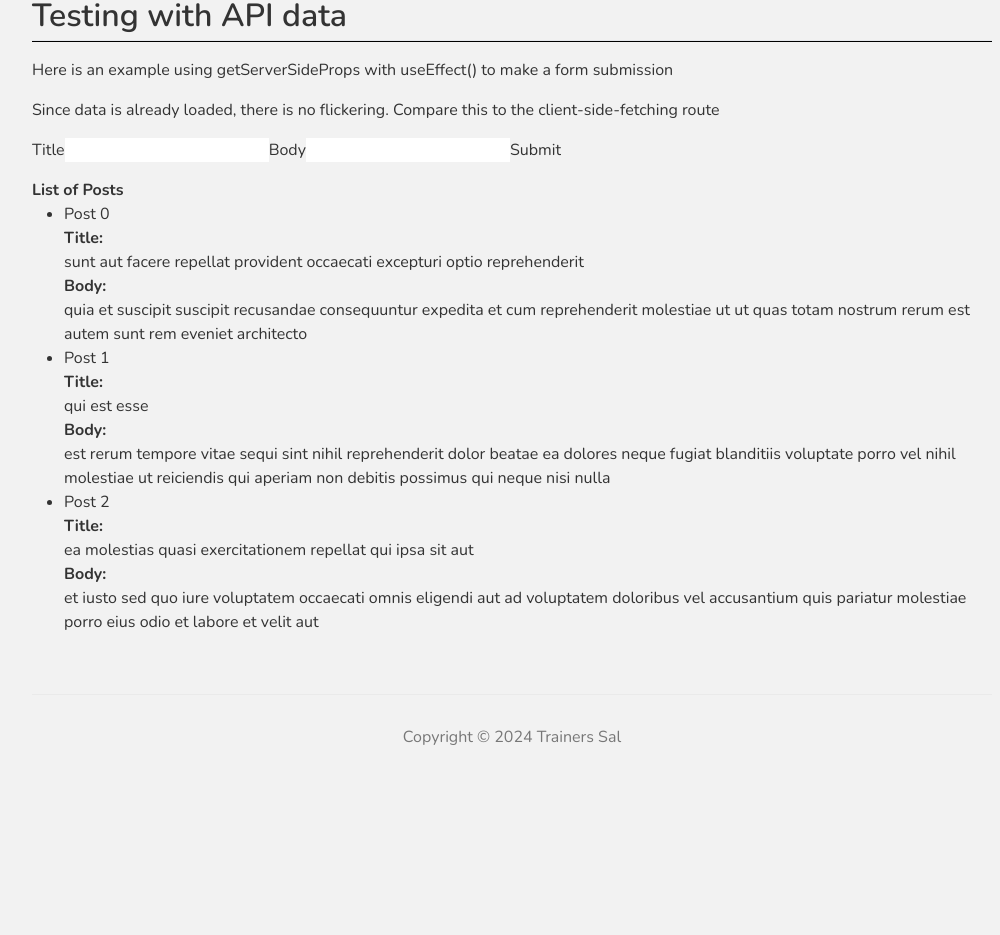
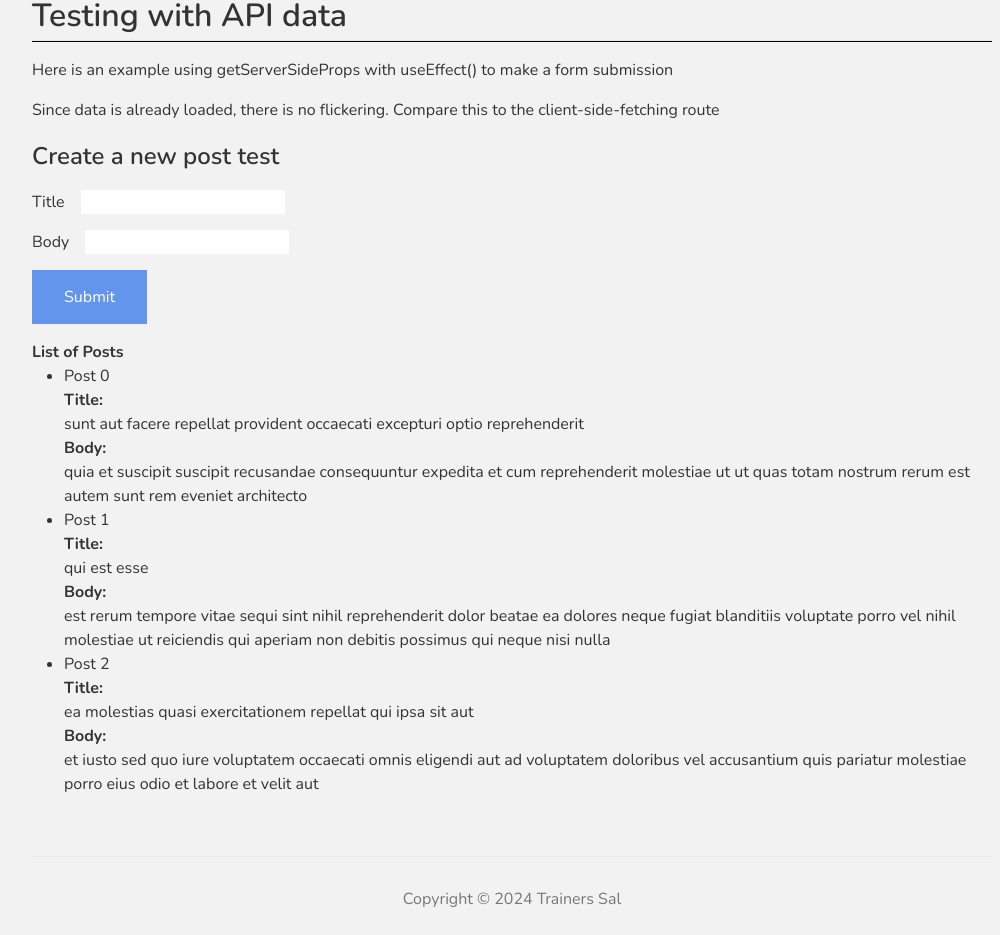
Before and after one commit to salvillalon45/the-nextjs-pagesrouter-guide, a Next.js app: page /server-side-rendering in a window 1280 px wide. Shown: the part 900-1835 px from the top of the page, without its empty margins (128-1128 px from the left). Before the commit the page ends 1679 px from the top, so only its background shows below. Built offline with nearby package versions, Linux system fonts and the light colour scheme.

Commit message:
cleaning server-side example

```diff
--- a/src/pages/api/posts.ts
+++ b/src/pages/api/posts.ts
@@ -2,14 +2,11 @@
 import { Posts } from '@/types/types';
 import type { NextApiRequest, NextApiResponse } from 'next';
 
-interface PostData {
-	postTitle: string;
-	postBody: string;
+interface PostsDBData {
+	data: Posts;
 }
 
-let posts: {
-	data: Posts;
-} = {
+const postsDBData: PostsDBData = {
 	data: [
 		{
 			userId: 1,
@@ -31,27 +28,33 @@ let posts: {
 		}
 	]
 };
+
 export default function handler(
 	req: NextApiRequest,
 	res: NextApiResponse<Posts>
 ) {
 	const { body, method } = req;
+	const { data: posts } = postsDBData;
+
 	if (method === 'POST') {
-		// Process a POST request
 		const { title, body: postBody } = body;
+		const id = posts.length + 1;
+
 		const newPost = {
-			userId: 2,
-			id: posts.data.length + 1,
+			userId: id,
+			id,
 			title,
 			body: postBody
 		};
 
-		posts.data = [...posts.data, newPost];
-		res.status(200).json(posts.data);
+		postsDBData.data = [...posts, newPost];
+		const { data } = postsDBData;
+
+		res.status(200).json(data);
 	} else if (method === 'GET') {
+		res.status(200).json(posts);
+	} else {
 		// Handle any other HTTP method
-		res.status(200).json(posts.data);
-	} else {
 		res.setHeader('Allow', ['GET', 'POST']);
 		res.status(405).end(`Method ${method} Not Allowed`);
 	}
--- a/src/pages/server-side-rendering/index.tsx
+++ b/src/pages/server-side-rendering/index.tsx
@@ -6,10 +6,9 @@ export async function getServerSideProps() {
 	console.log('---------------------------');
 	console.log('Runs on every request to the page');
 	console.log('---------------------------');
-	// const res = await fetch('https://jsonplaceholder.typicode.com/posts');
+
 	const res = await fetch('http://localhost:3000/api/posts');
 	const data = (await res.json()) as Posts;
-	console.log({ data });
 
 	return {
 		props: {
@@ -33,10 +32,7 @@ function ServerSideRenderingExample({
 	async function handleNewPost(event: { preventDefault: () => void }) {
 		event.preventDefault();
 
-		const response = await fetch(
-			// 'https://jsonplaceholder.typicode.com/posts',
-			'http://localhost:3000/api/posts',
-			{
+		await fetch('http://localhost:3000/api/posts', {
 			method: 'POST',
 			body: JSON.stringify({
 				title: newPostTitle,
@@ -46,20 +42,16 @@ function ServerSideRenderingExample({
 			headers: {
 				'Content-type': 'application/json; charset=UTF-8'
 			}
-			}
-		);
-		console.log({ response });
+		});
+
 		setNewPostCreated(true);
 	}
 
 	useEffect(() => {
 		async function handleGetPosts() {
-			const res = await fetch(
-				// 'https://jsonplaceholder.typicode.com/posts'
-				'http://localhost:3000/api/posts'
-			);
+			const res = await fetch('http://localhost:3000/api/posts');
 			const data = (await res.json()) as Posts;
-			console.log('incoming posts', { posts: data });
+
 			setPosts(data);
 			setNewPostCreated(false);
 		}
@@ -161,9 +153,16 @@ function ServerSideRenderingExample({
 						Compare this to the client-side-fetching route
 					</p>
 
-					<form action='POST' onSubmit={handleNewPost}>
+					<h3>Create a new post test</h3>
+					<form
+						className='grid gap-4'
+						action='POST'
+						onSubmit={handleNewPost}
+					>
+						<div className='flex gap-4'>
 							<label htmlFor='postTitle'>Title</label>
 							<input
+								className='border-'
 								name='postTitle'
 								type='text'
 								value={newPostTitle}
@@ -171,7 +170,9 @@ function ServerSideRenderingExample({
 									setNewPostTitle(e.target.value);
 								}}
 							/>
+						</div>
 
+						<div className='flex gap-4'>
 							<label htmlFor='postBody'>Body</label>
 							<input
 								name='postBody'
@@ -181,7 +182,11 @@ function ServerSideRenderingExample({
 									setNewPostBody(e.target.value);
 								}}
 							/>
-						<input type='submit' />
+						</div>
+
+						<div>
+							<input type='submit' className='button' />
+						</div>
 					</form>
 
 					<div className=''>
--- a/src/styles/globals.css
+++ b/src/styles/globals.css
@@ -109,3 +109,14 @@ ul li a {
 ul li a:hover {
 	text-decoration: outline;
 }
+
+.button {
+	background-color: cornflowerblue;
+	border: none;
+	color: white;
+	padding: 15px 32px;
+	text-align: center;
+	text-decoration: none;
+	display: inline-block;
+	font-size: 16px;
+}
```
Lines whose indentation alone changed are shown as unchanged.
